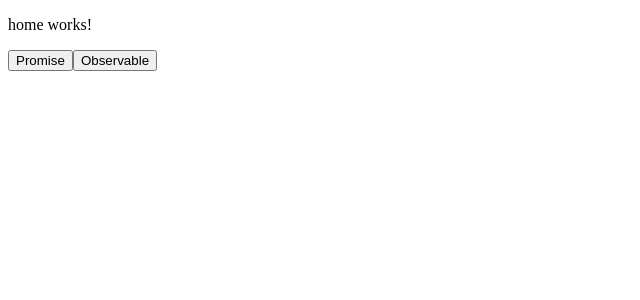
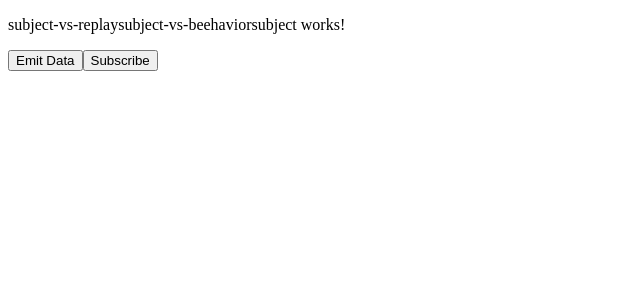
Before and after one commit to InoreNeronI/nx-workspace, an Angular app: page /subjectvsreplaysubjectvsbeehaviorsubject in a window 1280 px wide. Before the commit this address led to /home. Shown: the top 300 px of the page, without its empty margins (0-640 px from the left). Built offline with nearby package versions, Linux system fonts and the light colour scheme.

Commit message:
Subject Vs Replaysubject Vs Beehaviorsubject

```diff
--- a/src/app/app-routing.module.ts
+++ b/src/app/app-routing.module.ts
@@ -5,11 +5,13 @@ import { PromiseComponent } from './promise/promise.component';
 import { ObservableComponent } from './observable/observable.component';
 import { ObservableVsPromiseComponent } from './observable-vs-promise/observable-vs-promise.component';
 import { ObservableVsSubjectComponent } from './observable-vs-subject/observable-vs-subject.component';
+import { SubjectVsReplaysubjectVsBeehaviorsubjectComponent } from './subject-vs-replaysubject-vs-beehaviorsubject/subject-vs-replaysubject-vs-beehaviorsubject.component';
 
 const routes: Routes = [
   { path: 'home', component: HomeComponent },
   { path: 'observablevspromise', component: ObservableVsPromiseComponent },
   { path: 'observablevssubject', component: ObservableVsSubjectComponent },
+  { path: 'subjectvsreplaysubjectvsbeehaviorsubject', component: SubjectVsReplaysubjectVsBeehaviorsubjectComponent },
   { path: 'promise', component: PromiseComponent },
   { path: 'observable', component: ObservableComponent },
   { path: '**', redirectTo: 'home' }
--- a/src/app/app.module.ts
+++ b/src/app/app.module.ts
@@ -8,6 +8,7 @@ import { PromiseComponent } from './promise/promise.component';
 import { ObservableComponent } from './observable/observable.component';
 import { ObservableVsPromiseComponent } from './observable-vs-promise/observable-vs-promise.component';
 import { ObservableVsSubjectComponent } from './observable-vs-subject/observable-vs-subject.component';
+import { SubjectVsReplaysubjectVsBeehaviorsubjectComponent } from './subject-vs-replaysubject-vs-beehaviorsubject/subject-vs-replaysubject-vs-beehaviorsubject.component';
 
 @NgModule({
   declarations: [
@@ -16,7 +17,8 @@ import { ObservableVsSubjectComponent } from './observable-vs-subject/observable
     PromiseComponent,
     ObservableComponent,
     ObservableVsPromiseComponent,
-    ObservableVsSubjectComponent
+    ObservableVsSubjectComponent,
+    SubjectVsReplaysubjectVsBeehaviorsubjectComponent
   ],
   imports: [
     BrowserModule,
--- a/src/app/home/home.component.html
+++ b/src/app/home/home.component.html
@@ -2,3 +2,11 @@
 
 <button type="button" (click)="promiseClick()">Promise</button>
 <button type="button" (click)="observableClick()">Observable</button>
+<hr>
+<button type="button" (click)="observableVsPromiseClick()">Observable Vs Promise</button>
+<hr>
+<button type="button" (click)="observableVsSubjectClick()">Observable Vs Subject</button>
+<hr>
+<button type="button" (click)="subjectVsReplaysubjectVsBeehaviorsubjectClick()">
+    Subject Vs Replaysubject Vs Beehaviorsubject
+</button>
--- a/src/app/home/home.component.ts
+++ b/src/app/home/home.component.ts
@@ -18,4 +18,16 @@ export class HomeComponent {
     this.router.navigate(['/observable']);
   }
 
+  public observableVsPromiseClick(): void {
+    this.router.navigate(['/observablevspromise']);
+  }
+
+  public observableVsSubjectClick(): void {
+    this.router.navigate(['/observablevssubject']);
+  }
+
+  public subjectVsReplaysubjectVsBeehaviorsubjectClick(): void {
+    this.router.navigate(['/subjectvsreplaysubjectvsbeehaviorsubject']);
+  }
+
 }
--- /dev/null
+++ b/src/app/subject-vs-replaysubject-vs-beehaviorsubject/subject-vs-replaysubject-vs-beehaviorsubject.component.html
@@ -0,0 +1,8 @@
+<p>subject-vs-replaysubject-vs-beehaviorsubject works!</p>
+
+<button type="button" (click)="emitData()">Emit Data</button>
+<button type="button" (click)="getData()">Subscribe</button>
+
+<p *ngFor="let item of myData">
+    {{item}}
+</p>
--- /dev/null
+++ b/src/app/subject-vs-replaysubject-vs-beehaviorsubject/subject-vs-replaysubject-vs-beehaviorsubject.component.ts
@@ -0,0 +1,41 @@
+import { Component } from '@angular/core';
+import { BehaviorSubject, ReplaySubject, Subject } from 'rxjs';
+
+@Component({
+  selector: 'app-subject-vs-replaysubject-vs-beehaviorsubject',
+  templateUrl: './subject-vs-replaysubject-vs-beehaviorsubject.component.html',
+  styleUrls: ['./subject-vs-replaysubject-vs-beehaviorsubject.component.scss']
+})
+export class SubjectVsReplaysubjectVsBeehaviorsubjectComponent {
+
+  public myData: any[] = [];
+  public subject = new BehaviorSubject(33);
+
+  public emitData(): void {
+    this.subject.next(1);
+    console.log(1);
+    setTimeout(() => {
+      this.subject.next(2);
+      console.log(2);
+    }, 3000);
+    setTimeout(() => {
+      this.subject.next(3);
+      console.log(3);
+    }, 6000);
+    setTimeout(() => {
+      this.subject.next(4);
+      console.log(4);
+    }, 9000);
+    setTimeout(() => {
+      this.subject.next(5);
+      console.log(5);
+    }, 12000);
+  }
+
+  public getData(): void {
+    console.log("Subscribed!");
+    this.subject.subscribe((data: any) => {
+      this.myData.push(data);
+    });
+  }
+}
```
Also changed, not shown: src/app/subject-vs-replaysubject-vs-beehaviorsubject/subject-vs-replaysubject-vs-beehaviorsubject.component.scss (added), 1 other file (tests, documents, lock files or other folders).
